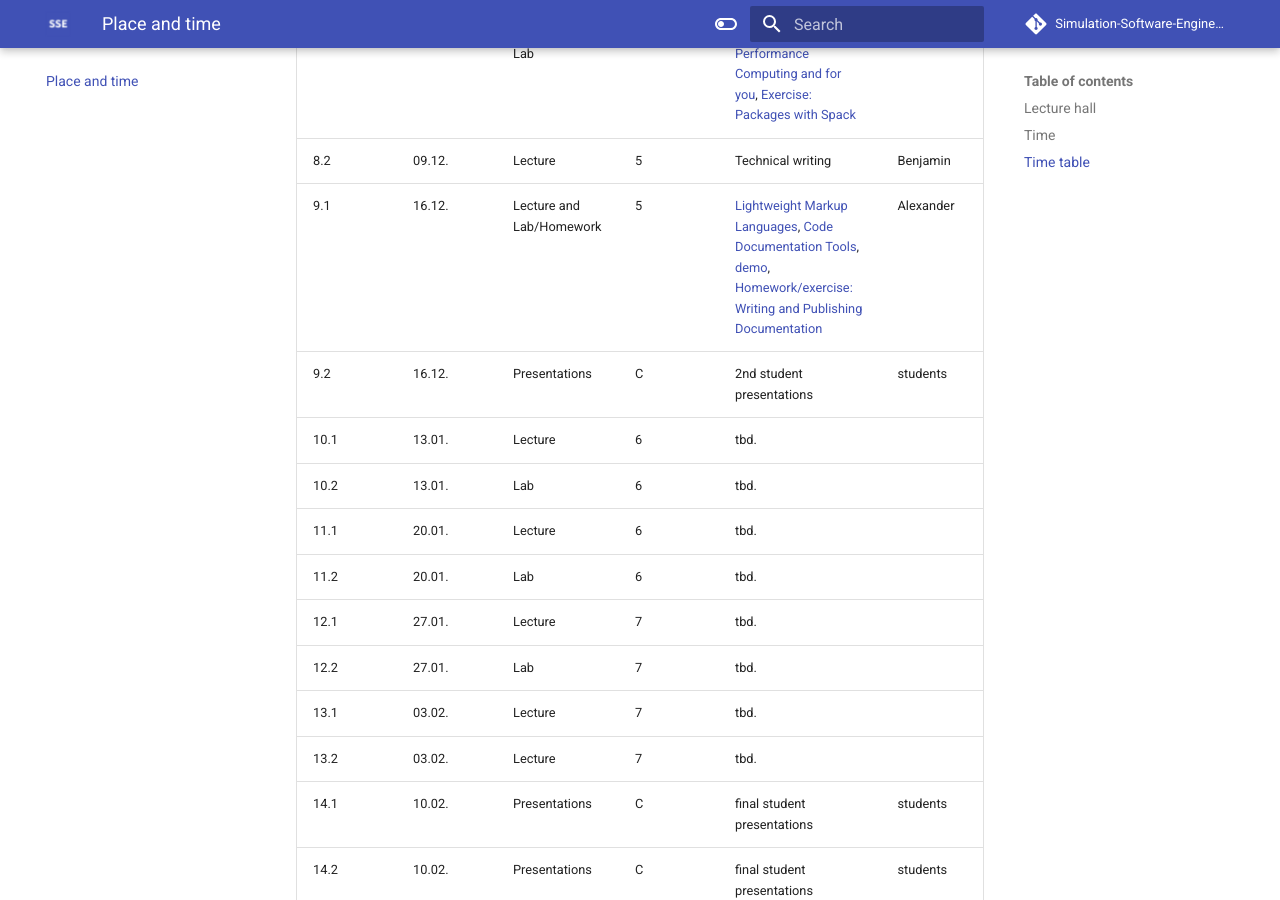
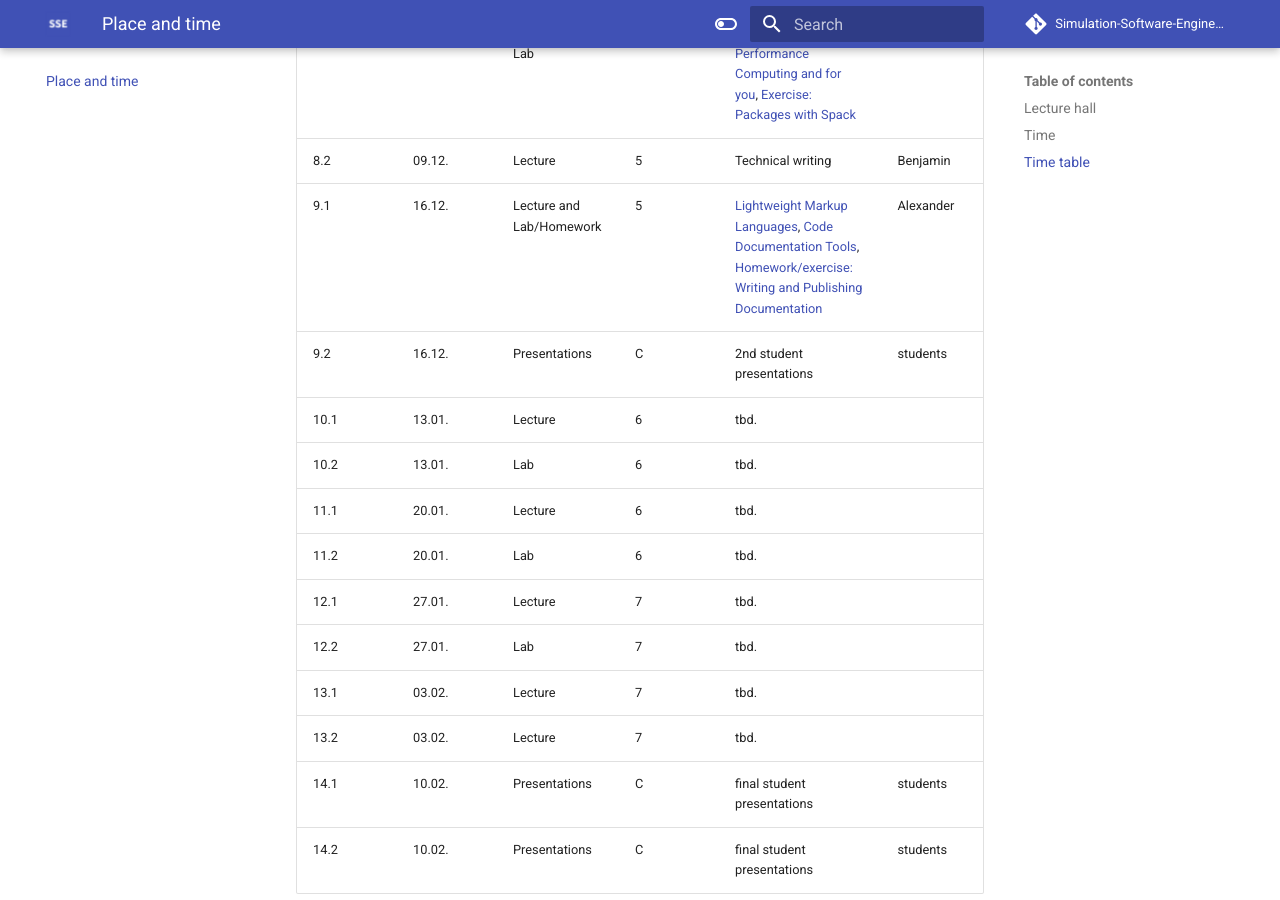
Before and after one commit to Simulation-Software-Engineering/homepage, an MkDocs documentation site: the page built from docs/place-and-time.md, in a window 1280 px wide and 900 px high, scrolled down 1915 px. Built offline with MkDocs 1.6.1 and Material for MkDocs 9.7.7, drawn with Linux system fonts in a browser that asks for light colours; comment, search, counter and statistics services are not loaded.

Commit message:
Remove demo notes from documentation tools

```diff
--- a/docs/place-and-time.md
+++ b/docs/place-and-time.md
@@ -41,7 +41,7 @@ Please note that we might adjust the time table during the semester. You find a
 |    7.2 | 02.12. |Lab | 4 | [Packaging with CPack](https://github.com/Simulation-Software-Engineering/Lecture-Material/blob/main/03_building_and_packaging/cpack_exercise.md) | Alexander |
 |    8.1 | 09.12. |Lecture and Lab| 5 | [Packaging for High-Performance Computing and for you](https://github.com/Simulation-Software-Engineering/Lecture-Material/blob/main/03_building_and_packaging/spack_slides.md), [Exercise: Packages with Spack](https://github.com/Simulation-Software-Engineering/Lecture-Material/blob/main/03_building_and_packaging/spack_exercise.md)  | Alexander |
 |    8.2 | 09.12. |Lecture | 5 | Technical writing | Benjamin |
-|    9.1 | 16.12. |Lecture and Lab/Homework | 5 | [Lightweight Markup Languages](https://github.com/Simulation-Software-Engineering/Lecture-Material/blob/main/04_documentation/markup_languages_slides.md), [Code Documentation Tools](https://github.com/Simulation-Software-Engineering/Lecture-Material/blob/main/04_documentation/tools_slides.md), [demo](https://github.com/Simulation-Software-Engineering/Lecture-Material/blob/main/04_documentation/tools_demo.md), [Homework/exercise: Writing and Publishing Documentation](https://github.com/Simulation-Software-Engineering/Lecture-Material/blob/main/04_documentation/tools_exercise.md) | Alexander |
+|    9.1 | 16.12. |Lecture and Lab/Homework | 5 | [Lightweight Markup Languages](https://github.com/Simulation-Software-Engineering/Lecture-Material/blob/main/04_documentation/markup_languages_slides.md), [Code Documentation Tools](https://github.com/Simulation-Software-Engineering/Lecture-Material/blob/main/04_documentation/tools_slides.md), [Homework/exercise: Writing and Publishing Documentation](https://github.com/Simulation-Software-Engineering/Lecture-Material/blob/main/04_documentation/tools_exercise.md) | Alexander |
 |    9.2 | 16.12. |Presentations | C | 2nd student presentations | students |
 |   10.1 | 13.01. |Lecture | 6 | tbd. | |
 |   10.2 | 13.01. |Lab | 6 | tbd. | |
```
